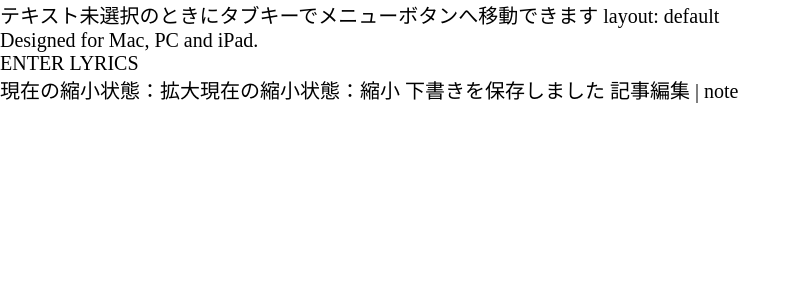
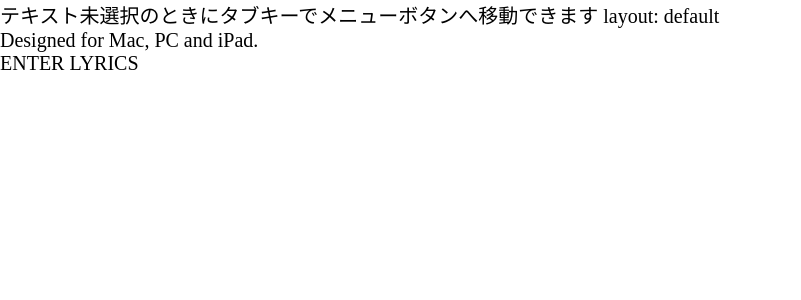
Before and after one commit to ohlucinda/jemlyrics, a Jekyll site: the page built from indexsp.html, in a window 1280 px wide. Shown: the top 300 px of the page, without its empty margins (0-801 px from the left). Built offline with Jekyll 4.4.1, drawn with Linux system fonts in a browser that asks for light colours; some web fonts are replaced.

Commit message:
Update indexsp.html

```diff
--- a/indexsp.html
+++ b/indexsp.html
@@ -53,7 +53,3 @@ Designed for Mac, PC and iPad.
 
 <a href="{{ '/lyrics' | relative_url }}" class="enter-link">ENTER LYRICS</a>
 </div>
-現在の縮小状態：拡大現在の縮小状態：縮小
-
-下書きを保存しました
-記事編集 | note
```
